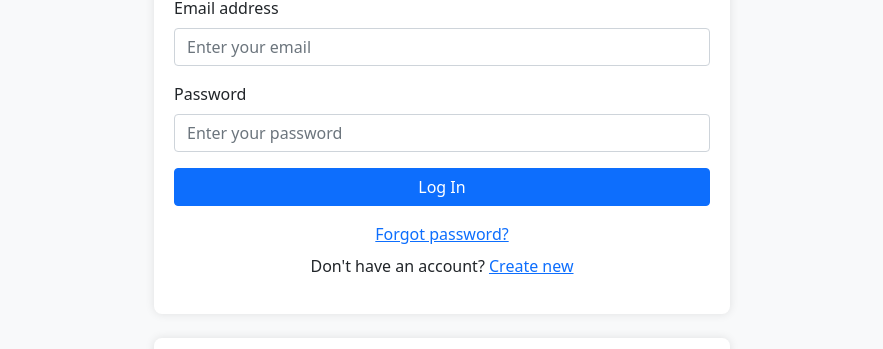
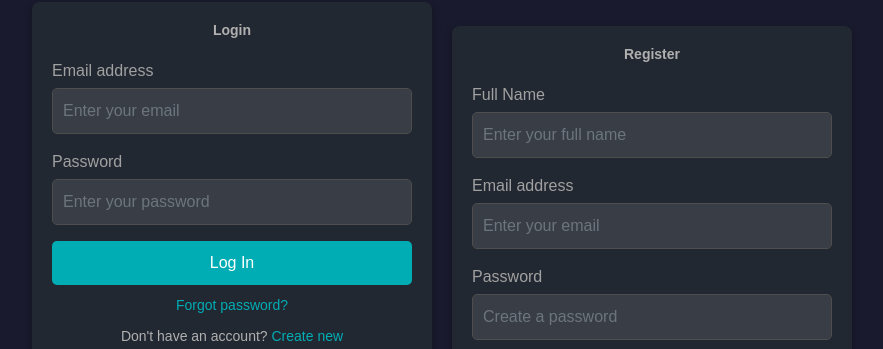
Before and after one commit to Bodo-Kristof/szalloda, a plain HTML site: page index.html in a window 1280 px wide. Shown: the part 120-469 px from the top of the page, without its empty margins (198-1081 px from the left). Drawn offline with nearby package versions, Linux system fonts and the light colour scheme.

Commit message:
login css

```diff
--- a/stilus.css
+++ b/stilus.css
@@ -1,13 +1,117 @@
+/* General reset and dark background */
+* {
+    margin: 0;
+    padding: 0;
+    box-sizing: border-box;
+    font-family: Arial, sans-serif;
+}
+
 body {
-    background-color: #f8f9fa;
+    background-color: #1a1a2e; /* Dark background color */
+    display: flex;
+    justify-content: center;
+    align-items: center;
+    min-height: 100vh;
+    color: #e0e0e0; /* Light text color */
 }
+
+/* Container styles */
 .container {
-    max-width: 600px;
-    margin-top: 50px;
+    display: flex; /* Flex layout for side-by-side panels */
+    gap: 20px; /* Space between the two panels */
+    max-width: 850px; /* Adjust the width to fit both forms side by side */
+    width: 100%;
+    padding: 15px;
+    justify-content: center;
 }
+
 .form-container {
+    background-color: #222831; /* Darker form background */
     padding: 20px;
-    background: white;
     border-radius: 8px;
-    box-shadow: 0 0 10px rgba(0, 0, 0, 0.1);
+    box-shadow: 0 4px 8px rgba(0, 0, 0, 0.3);
+    flex: 1; /* Make both forms equal width */
+    text-align: center;
 }
+
+/* Heading */
+h2 {
+    color: #ffffff;
+    margin-bottom: 20px;
+    font-weight: 600;
+}
+
+/* Label styling with margin */
+.form-label {
+    margin-bottom: 5px;
+    text-align: left;
+    display: block;
+    color: #a1a1a1; /* Softer gray for labels */
+}
+
+/* Input fields */
+.form-control {
+    background-color: #393e46; /* Dark gray input background */
+    border: 1px solid #4e4e4e; /* Darker border */
+    color: #ffffff;
+    border-radius: 5px;
+    padding: 10px;
+    font-size: 16px;
+    transition: border-color 0.3s;
+    width: 100%;
+    margin-bottom: 15px;
+}
+
+.form-control:focus {
+    border-color: #00adb5; /* Teal color for focus effect */
+    box-shadow: none;
+}
+
+/* Button styles */
+.btn-primary, .btn-success {
+    padding: 10px 20px;
+    font-size: 16px;
+    border-radius: 5px;
+    width: 100%;
+    color: #ffffff;
+    background-color: #00adb5; /* Teal button color */
+    border: none;
+    transition: background-color 0.3s;
+}
+
+.btn-primary:hover, .btn-success:hover {
+    background-color: #007a7f; /* Darker teal on hover */
+}
+
+/* Link styles */
+a {
+    text-decoration: none;
+    color: #00adb5;
+    transition: color 0.3s;
+}
+
+a:hover {
+    color: #007a7f;
+}
+
+/* Text and spacing */
+.text-center {
+    color: #b0b0b0; /* Softer gray for links and additional text */
+    font-size: 14px;
+}
+
+.mt-3, .mt-2 {
+    margin-top: 10px !important;
+}
+
+/* Responsive adjustments */
+@media (max-width: 850px) {
+    .container {
+        flex-direction: column; /* Stack panels vertically on smaller screens */
+        gap: 20px;
+        padding: 10px;
+    }
+    .form-container {
+        padding: 15px;
+    }
+}
```
Also changed, not shown: login.html (added, +65 -0 lines), script.js (added).
